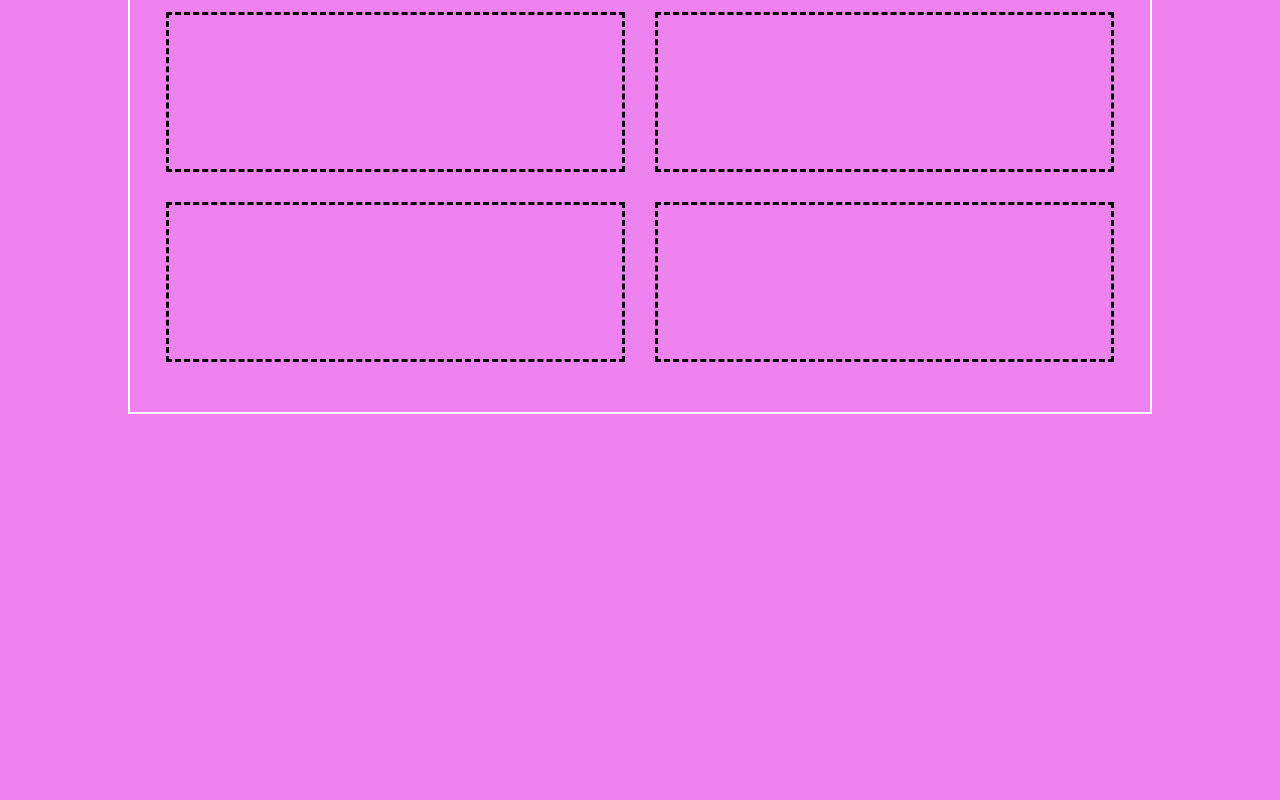
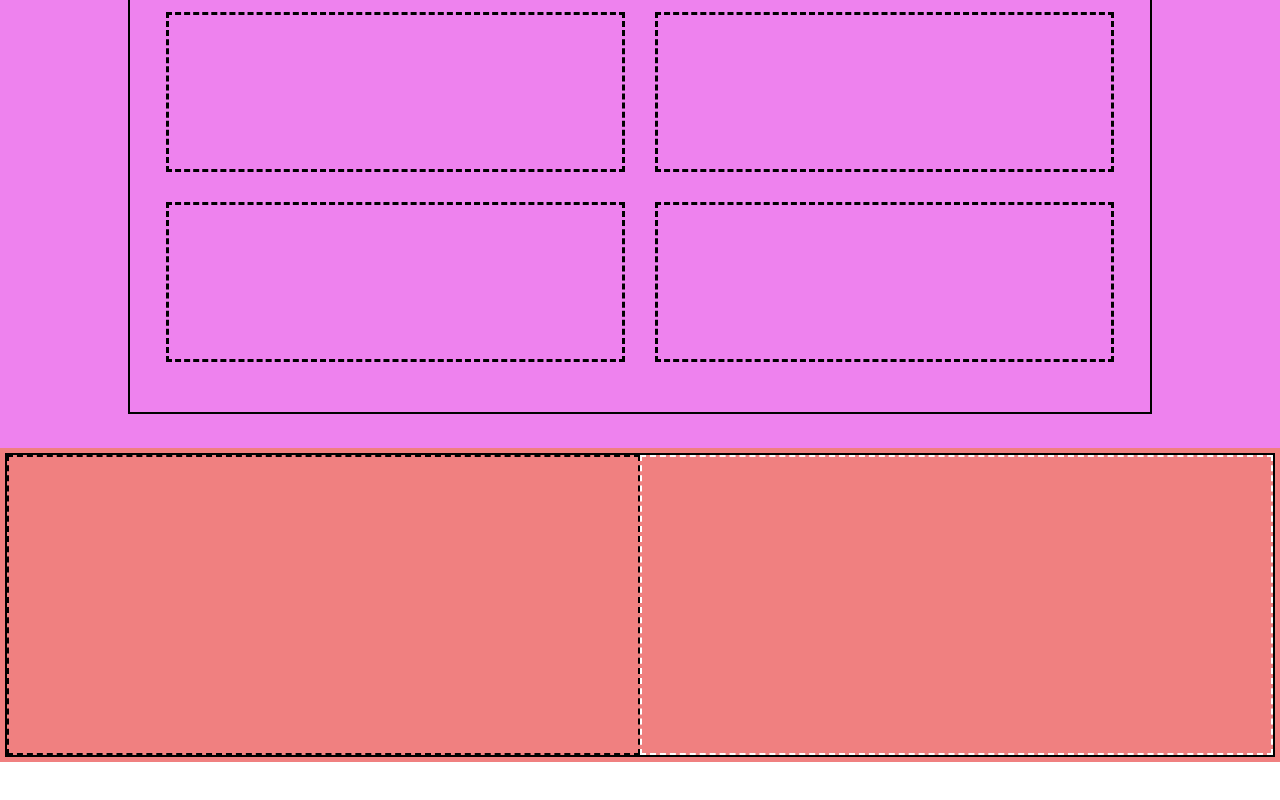
Before and after one commit to wmancaniello/htmlcss-responsive-layout, a plain HTML site: page index.html in a window 1280 px wide. Shown: the part 2428-3228 px from the top of the page. After the commit the page ends 3190 px from the top, so only its background shows below. Drawn offline with Linux system fonts and the light colour scheme.

Commit message:
to complete sicth section and footer

```diff
--- a/css/style.css
+++ b/css/style.css
@@ -185,7 +185,7 @@
         padding: 50px 0;
         /* height: 1300px; */
         width: 80%;
-        border: 2px solid white;
+        border: 2px solid black;
     }
 
     .boxcard {
@@ -194,7 +194,11 @@
         border: 3px dashed black;
     }
 
-    @media screen and (min-width: 768px) {
+    @media screen and (min-width: 481px) {
+        .container-benefits{
+            height: 700px;
+        }
+
         .cards-benefits {
             flex-wrap: wrap;
             flex-direction: row;
@@ -207,3 +211,40 @@
     }
 
     /* /FOURTH SECTION */
+
+    /* FIFTH SECTION */
+    .container-about {
+        justify-content: center;
+        /* height: 800px; */
+        width: 100%;
+        padding: 5px;
+        background-color: lightcoral;
+    }
+
+    .about-us {
+        justify-content: center;
+        align-items: center;
+        flex-direction: column;
+        /* height: 750px; */
+        width: 100%;
+        border: 2px solid black;
+    }
+
+    .box-about-left {
+        height: 300px;
+        width: 80%;
+        border: 2px dashed black;
+    }
+
+    .box-about-right {
+        height: 300px;
+        width: 80%;
+        border: 2px dashed white;
+    }
+
+    @media screen and (min-width: 481px) {
+        .about-us {
+            flex-direction: row;
+        }
+    }
+    /* /FIFTH SECTION */
--- a/index.html
+++ b/index.html
@@ -94,8 +94,29 @@
         </section>
         <!-- /FOURTH SECTION -->
 
+        <!-- FIFTH SECTION -->
+        <section class="container-about flex">
+            <div class="about-us flex">
+                <div class="box-about-left"></div>
+                <div class="box-about-right"></div>
+            </div>
+
+        </section>
+        <!-- /FIFTH SECTION -->
+        <!-- SIXTH SECTION -->
+        <section class="container-free"></section>
+        <!-- /SIXTH SECTION -->
+
     </main>
 
+    <!-- FOOTER -->
+    <footer>
+        <div class="container-footer">
+            <div class="box-footer"></div>
+            <div class="box-footer"></div>
+        </div>
+    </footer>
+    <!-- /FOOTER -->
 
 
 </body>
```
